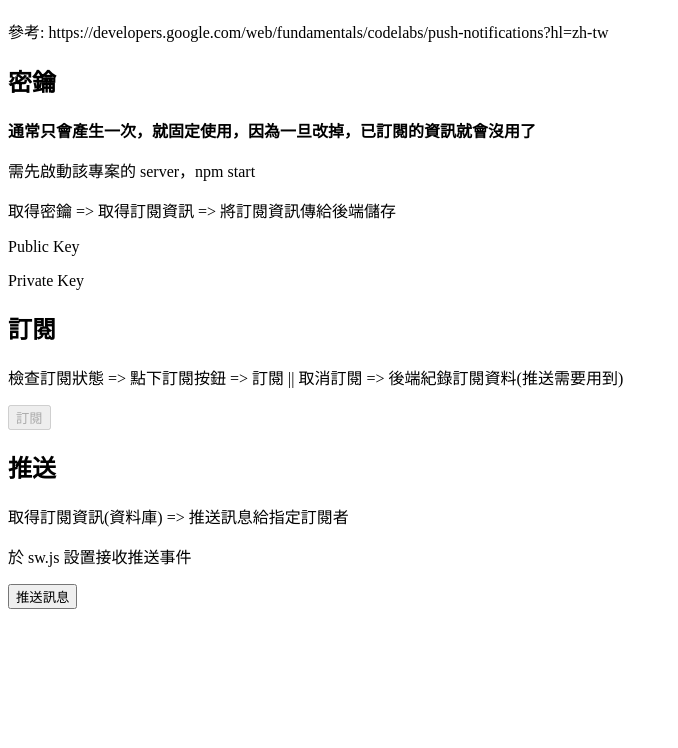
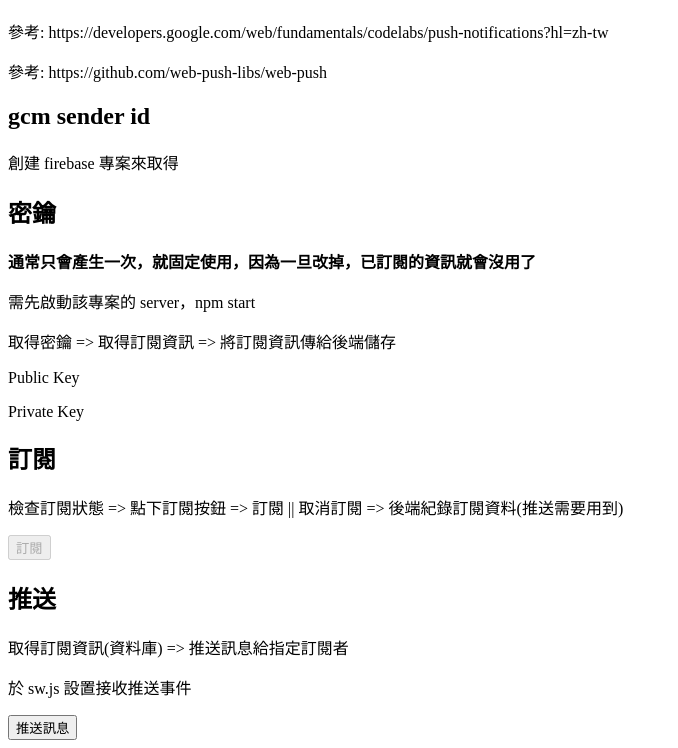
Before and after one commit to dingzhengru/web-push-test, a website: page index.html in a window 1280 px wide. Shown: the part 61-809 px from the top of the page, without its empty margins (0-678 px from the left). Drawn offline with nearby package versions, Linux system fonts and the light colour scheme; no server answers.

Commit message:
feat(index): 補充 gcm sender id 說明

```diff
--- a/index.html
+++ b/index.html
@@ -8,6 +8,10 @@
   <body style="font-family: STHeiti">
     <h1>Web Push Test</h1>
     <p>參考: https://developers.google.com/web/fundamentals/codelabs/push-notifications?hl=zh-tw</p>
+    <p>參考: https://github.com/web-push-libs/web-push</p>
+
+    <h2>gcm sender id</h2>
+    <p>創建 firebase 專案來取得</p>
 
     <h2>密鑰</h2>
     <p style="font-weight: bold">通常只會產生一次，就固定使用，因為一旦改掉，已訂閱的資訊就會沒用了</p>
```
